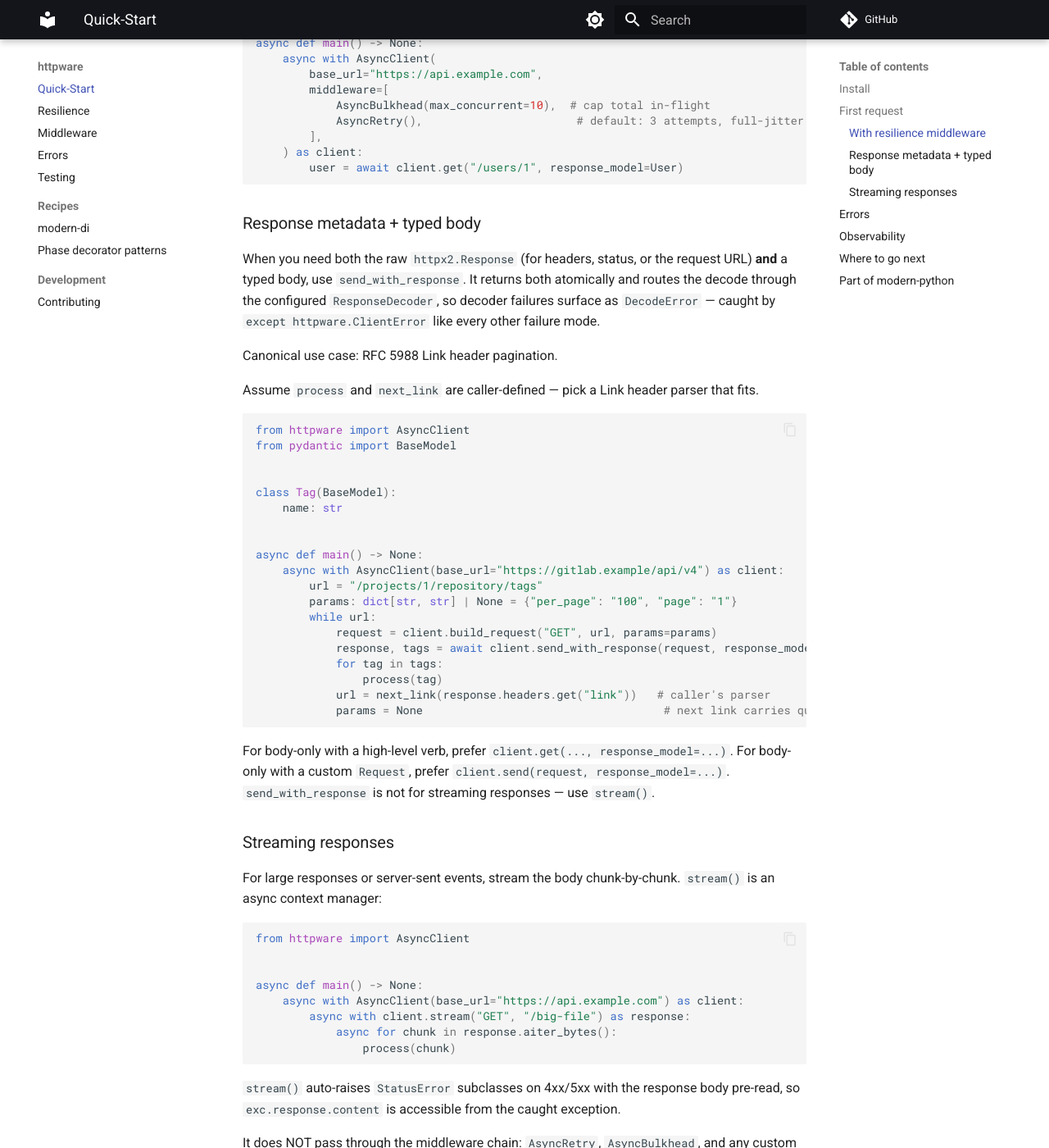
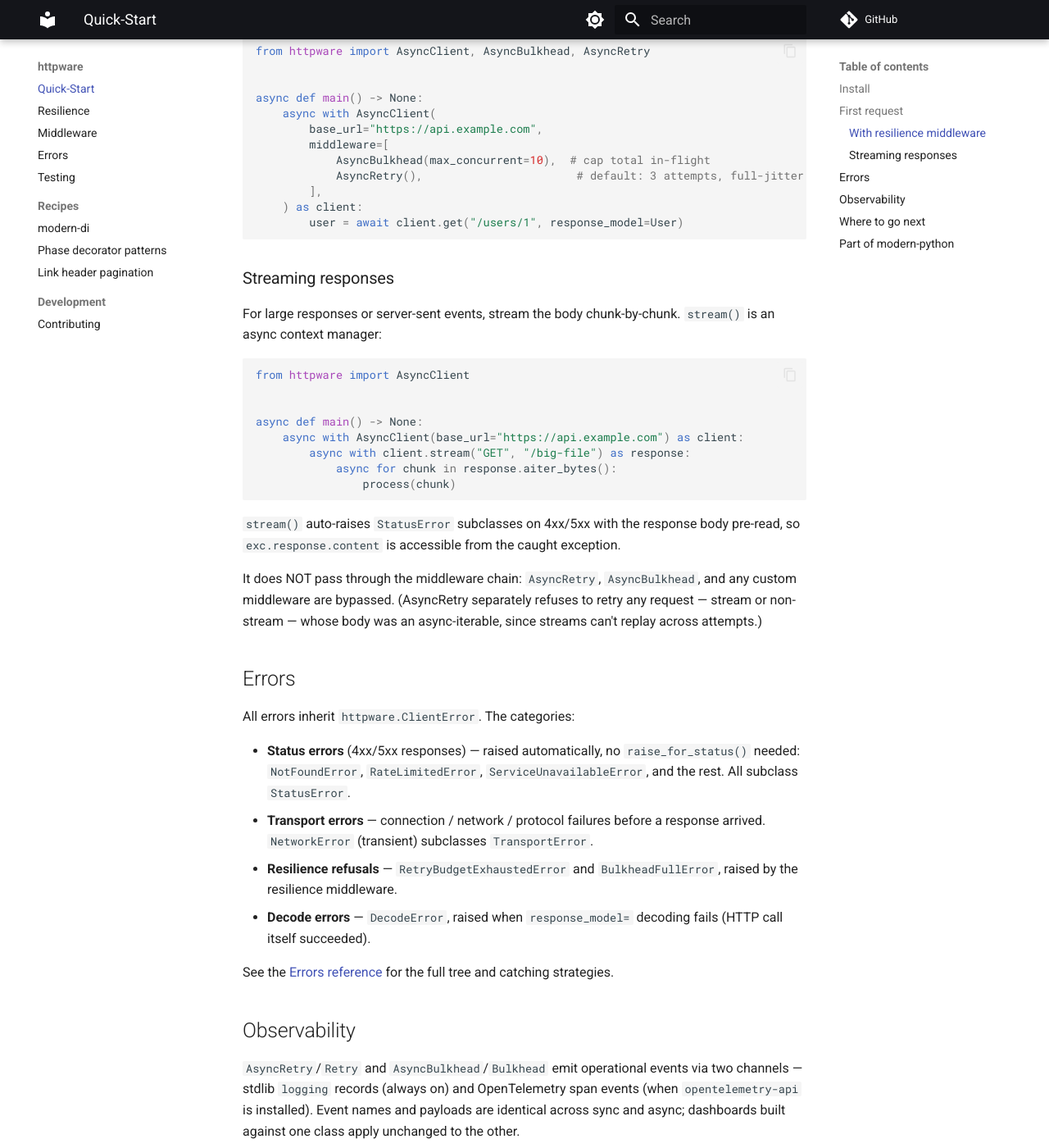
Before and after one commit to modern-python/httpware, an MkDocs documentation site: the page built from docs/index.md, in a window 1280 px wide and 1400 px high, scrolled down 1636 px. Shown: the whole window at 82% size. Built offline with MkDocs 1.6.1 and Material for MkDocs 9.7.7, drawn with Linux system fonts in a browser that asks for light colours; comment, search, counter and statistics services are not loaded; some of the changed text lies outside the part shown.

Commit message:
docs(index): extract pagination recipe and restructure Errors blurb
Quick-Start was carrying a ~37-line `send_with_response` walkthrough that
is really a use-case recipe — moves to `docs/recipes/link-header-pagination.md`
under the existing Recipes nav group, framed around RFC 5988 Link pagination
with `send_with_response` as the mechanism. Quick-Start keeps a one-sentence
pointer next to the typed-decoding example.

The landing-page `## Errors` section was a single dense paragraph cataloging
six exception classes across three categories — replaced with a four-bullet
scan list (status / transport / resilience / decode) and a link to the full
`errors.md` reference.

Co-Authored-By: Claude Opus 4.7 (1M context) <noreply@anthropic.com>

````diff
--- a/docs/index.md
+++ b/docs/index.md
@@ -62,6 +62,8 @@ async def main() -> None:
         print(user.name)
 ```
 
+Need the raw response **and** a decoded body from the same call (e.g., for header-based pagination)? See [Link header pagination](recipes/link-header-pagination.md) — it uses `send_with_response`.
+
 ### With resilience middleware
 
 Compose resilience middleware at construction; `AsyncBulkhead` goes outside `AsyncRetry` so one slot covers all retry attempts.
@@ -80,44 +82,6 @@ async def main() -> None:
     ) as client:
         user = await client.get("/users/1", response_model=User)
 ```
-
-### Response metadata + typed body
-
-When you need both the raw `httpx2.Response` (for headers, status, or the
-request URL) **and** a typed body, use `send_with_response`. It returns
-both atomically and routes the decode through the configured
-`ResponseDecoder`, so decoder failures surface as `DecodeError` — caught
-by `except httpware.ClientError` like every other failure mode.
-
-Canonical use case: RFC 5988 Link header pagination.
-
-Assume `process` and `next_link` are caller-defined — pick a Link header parser that fits.
-
-```python
-from httpware import AsyncClient
-from pydantic import BaseModel
-
-
-class Tag(BaseModel):
-    name: str
-
-
-async def main() -> None:
-    async with AsyncClient(base_url="https://gitlab.example/api/v4") as client:
-        url = "/projects/1/repository/tags"
-        params: dict[str, str] | None = {"per_page": "100", "page": "1"}
-        while url:
-            request = client.build_request("GET", url, params=params)
-            response, tags = await client.send_with_response(request, response_model=list[Tag])
-            for tag in tags:
-                process(tag)
-            url = next_link(response.headers.get("link"))   # caller's parser
-            params = None                                    # next link carries query
-```
-
-For body-only with a high-level verb, prefer `client.get(..., response_model=...)`.
-For body-only with a custom `Request`, prefer `client.send(request, response_model=...)`.
-`send_with_response` is not for streaming responses — use `stream()`.
 
 ### Streaming responses
 
@@ -140,7 +104,14 @@ It does NOT pass through the middleware chain: `AsyncRetry`, `AsyncBulkhead`, an
 
 ## Errors
 
-All 4xx/5xx responses raise typed exceptions automatically: `NotFoundError`, `ServiceUnavailableError`, `RateLimitedError`, etc. — all subclasses of `httpware.StatusError`. Transport-layer transient failures raise `NetworkError`; the resilience middleware raise `RetryBudgetExhaustedError` and `BulkheadFullError`. Everything inherits `httpware.ClientError`.
+All errors inherit `httpware.ClientError`. The categories:
+
+- **Status errors** (4xx/5xx responses) — raised automatically, no `raise_for_status()` needed: `NotFoundError`, `RateLimitedError`, `ServiceUnavailableError`, and the rest. All subclass `StatusError`.
+- **Transport errors** — connection / network / protocol failures before a response arrived. `NetworkError` (transient) subclasses `TransportError`.
+- **Resilience refusals** — `RetryBudgetExhaustedError` and `BulkheadFullError`, raised by the resilience middleware.
+- **Decode errors** — `DecodeError`, raised when `response_model=` decoding fails (HTTP call itself succeeded).
+
+See the [Errors reference](errors.md) for the full tree and catching strategies.
 
 ## Observability
 
--- /dev/null
+++ b/docs/recipes/link-header-pagination.md
@@ -0,0 +1,39 @@
+# Link header pagination
+
+GitLab, GitHub, and other APIs paginate via the [RFC 5988](https://datatracker.ietf.org/doc/html/rfc5988) `Link` response header: each page response carries a `Link: <…>; rel="next"` header pointing to the next page. To walk all pages you need both the decoded body **and** the response headers from the same call — `client.get(..., response_model=...)` returns only the body.
+
+`send_with_response` returns both atomically. It routes the decoded body through the configured `ResponseDecoder`, so decoder failures surface as `DecodeError` — caught by `except httpware.ClientError` like every other failure mode.
+
+## The pagination loop
+
+```python
+from httpware import AsyncClient
+from pydantic import BaseModel
+
+
+class Tag(BaseModel):
+    name: str
+
+
+async def main() -> None:
+    async with AsyncClient(base_url="https://gitlab.example/api/v4") as client:
+        url = "/projects/1/repository/tags"
+        params: dict[str, str] | None = {"per_page": "100", "page": "1"}
+        while url:
+            request = client.build_request("GET", url, params=params)
+            response, tags = await client.send_with_response(request, response_model=list[Tag])
+            for tag in tags:
+                process(tag)
+            url = next_link(response.headers.get("link"))   # caller's parser
+            params = None                                    # next link carries query
+```
+
+`process` and `next_link` are caller-defined. Pick a Link-header parser that fits your project — there are several on PyPI, and the format is small enough to hand-roll.
+
+## When to use which API
+
+- **Body only, high-level verb:** `client.get(..., response_model=...)`
+- **Body only, custom `Request`:** `client.send(request, response_model=...)`
+- **Body + response metadata:** `client.send_with_response(request, response_model=...)`
+
+`send_with_response` is not for streaming responses — use [`stream()`](../index.md#streaming-responses) for those.
--- a/mkdocs.yml
+++ b/mkdocs.yml
@@ -13,6 +13,7 @@ nav:
   - Recipes:
       - modern-di: recipes/modern-di.md
       - Phase decorator patterns: recipes/phase-decorator-patterns.md
+      - Link header pagination: recipes/link-header-pagination.md
   - Development:
       - Contributing: dev/contributing.md
 
````
